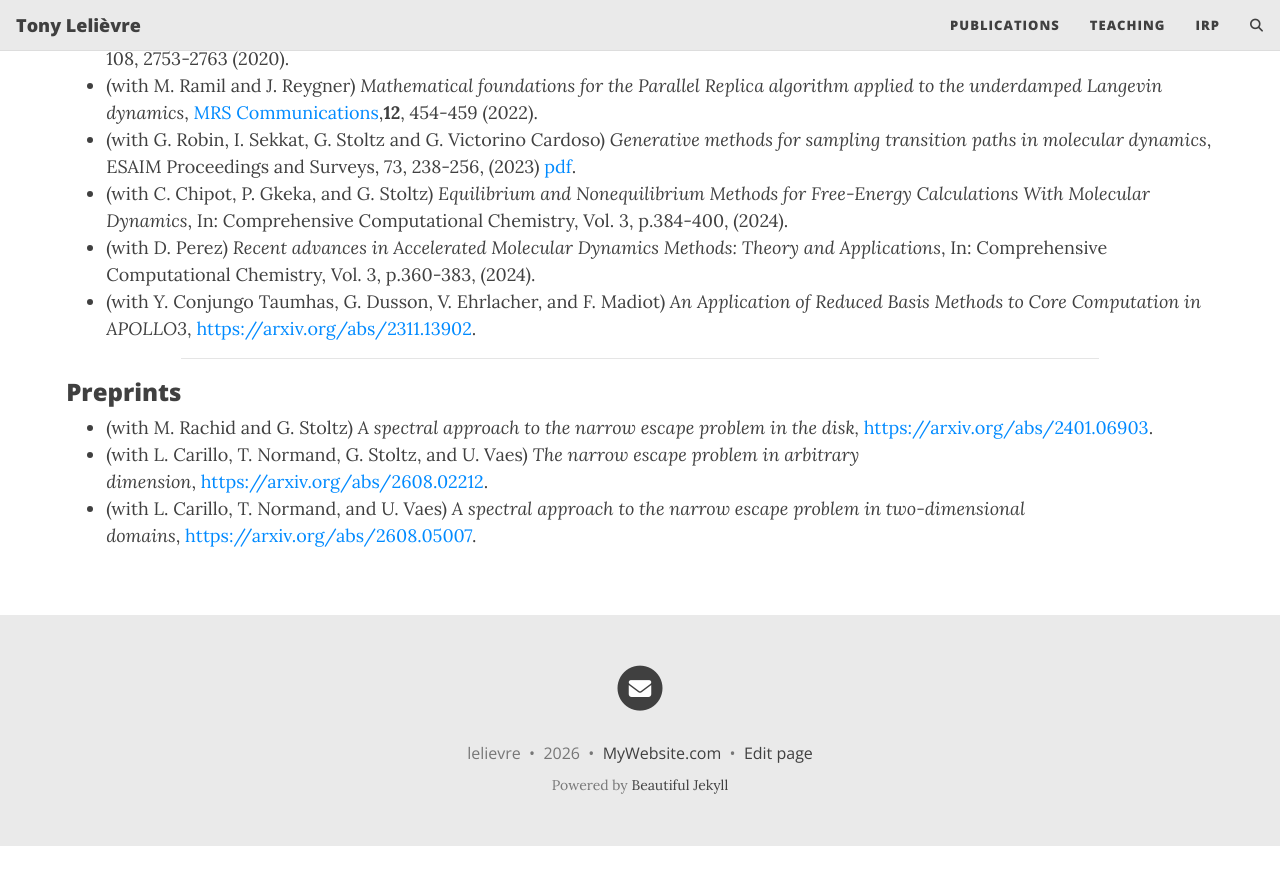
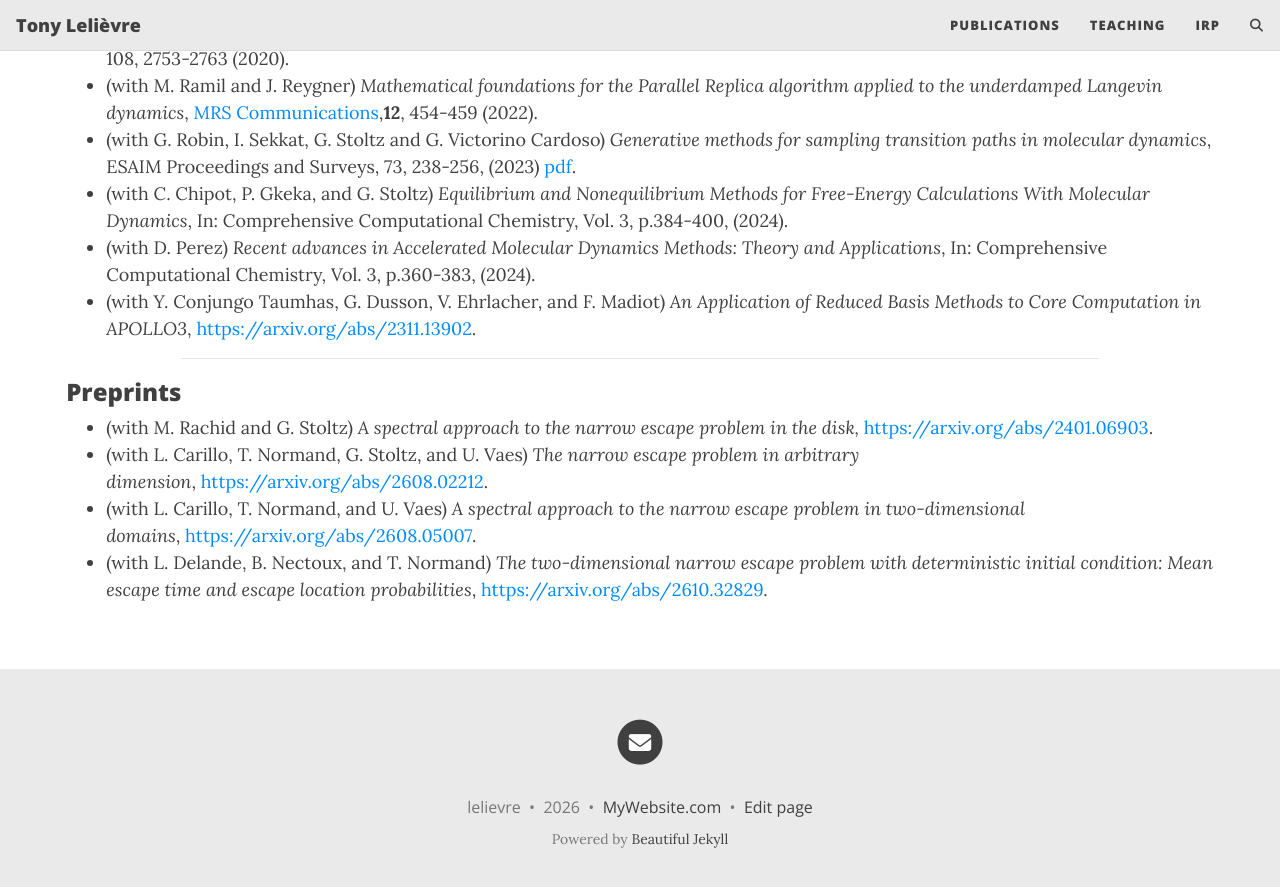
Before and after one commit to Tony-Lelievre/Tony-Lelievre.github.io, a Jekyll site: the page built from publications.md, in a window 1280 px wide and 900 px high, scrolled down 9278 px. Shown: the top 887 px of the window. Built offline with Jekyll 4.4.1, drawn with Linux system fonts in a browser that asks for light colours; comment, search, counter and statistics services are not loaded; our own code applies the rules of GitHub Pages for plain Markdown files; before the commit the page ends 10124 px from its top, so only the background shows below that.

Commit message:
Add deterministic narrow escape preprint

```diff
--- a/publications.md
+++ b/publications.md
@@ -206,4 +206,5 @@ Numerical Mathematics and Scientific Computation, Oxford University Press, 2006.
   <li>(with M. Rachid and G. Stoltz) <i>A spectral approach to the narrow escape problem in the disk,</i> <a href="https://arxiv.org/abs/2401.06903">https://arxiv.org/abs/2401.06903</a>.</li>
   <li>(with L. Carillo, T. Normand, G. Stoltz, and U. Vaes) <em>The narrow escape problem in arbitrary dimension</em>, <a href="https://arxiv.org/abs/2608.02212">https://arxiv.org/abs/2608.02212</a>.</li>
   <li>(with L. Carillo, T. Normand, and U. Vaes) <em>A spectral approach to the narrow escape problem in two-dimensional domains</em>, <a href="https://arxiv.org/abs/2608.05007">https://arxiv.org/abs/2608.05007</a>.</li>
+  <li>(with L. Delande, B. Nectoux, and T. Normand) <em>The two-dimensional narrow escape problem with deterministic initial condition: Mean escape time and escape location probabilities</em>, <a href="https://arxiv.org/abs/2610.32829">https://arxiv.org/abs/2610.32829</a>.</li>
 </ul>
```
